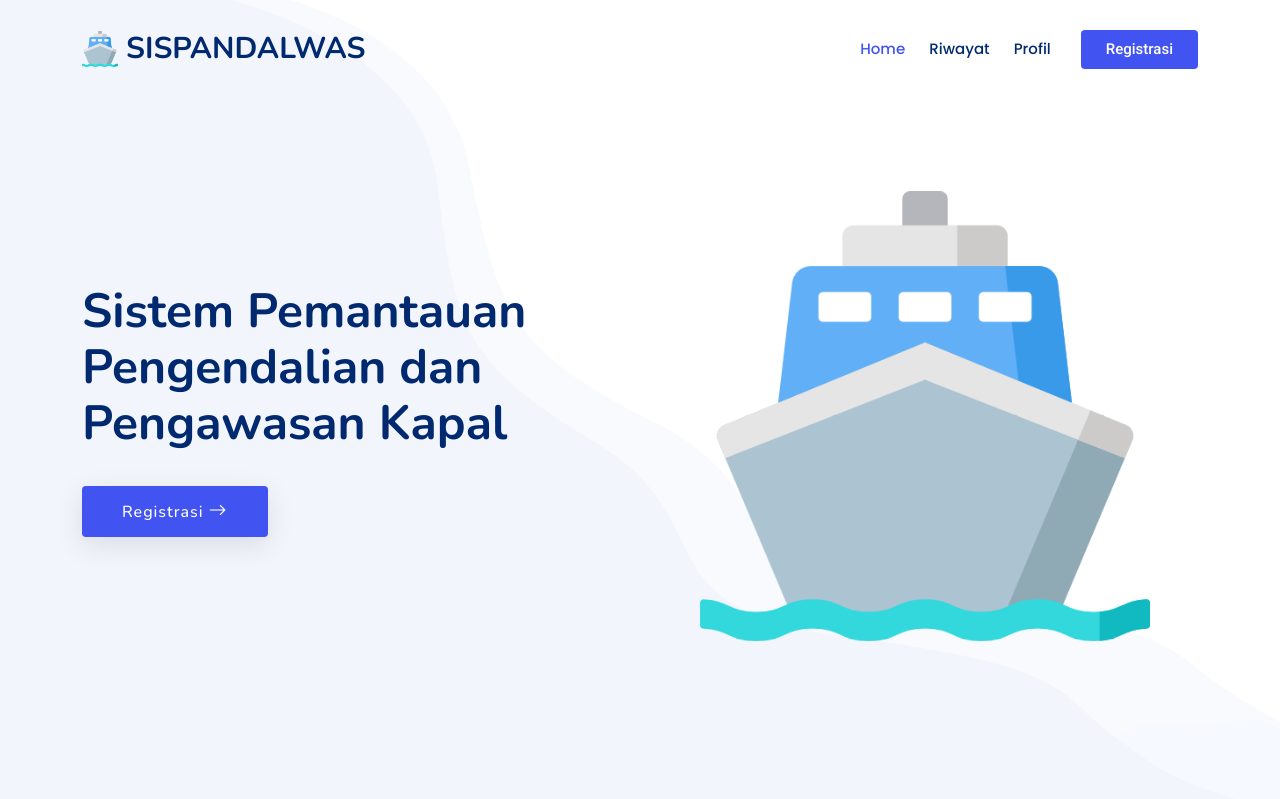
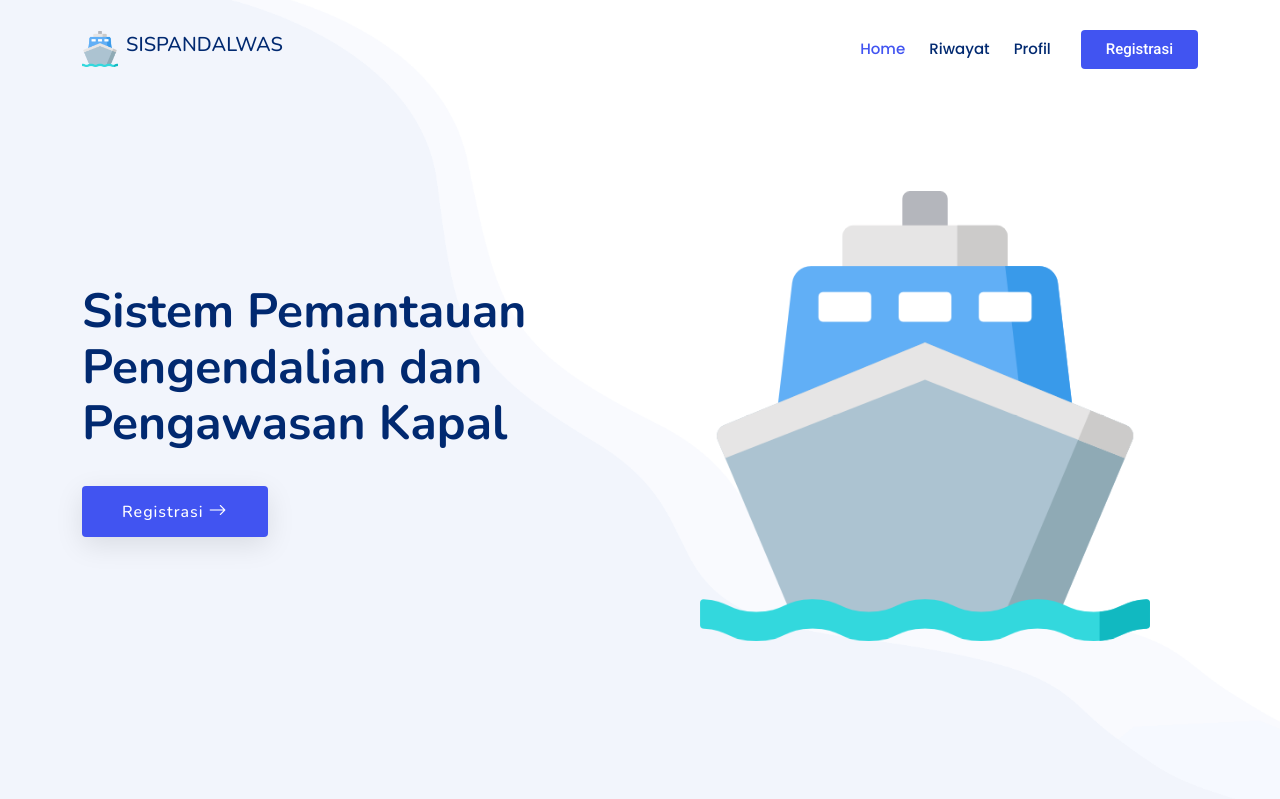
Before and after one commit to WannxxRd/Booking-system, a CodeIgniter 4 app: the page made by app/Views/landing.php in a window 1280 px wide. Shown: the top 799 px of the page. Run offline with PHP 8.4 and a stand-in for CodeIgniter, Linux system fonts and the light colour scheme; the template is opened without the code that fills it, so the values that code supplies are empty; some libraries are stand-ins or nearby versions.

Commit message:
Second commit

```diff
--- a/app/Views/landing.php
+++ b/app/Views/landing.php
@@ -60,7 +60,7 @@
 
             <a href="<?= base_url() ?>" class="logo d-flex align-items-center me-auto">
                 <img src="<?= base_url('assets/img/logo.png') ?>" alt="Logo">
-                <h1 class="sitename">SISPANDALWAS</h1>
+                <h5 class="sitename">SISPANDALWAS</h5>
             </a>
 
             <?= view('menu') ?>
@@ -112,7 +112,7 @@
                         <div class="card">
                             <img src="<?= base_url('assets/img/Peta2.PNG') ?>" class="img-fluid" alt="">
                         </div>
-                    </div><!-- End Card Item -->
+                    </div>End Card Item -->
 
             </div>
 
```
